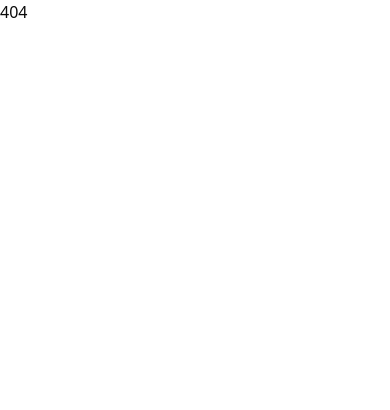
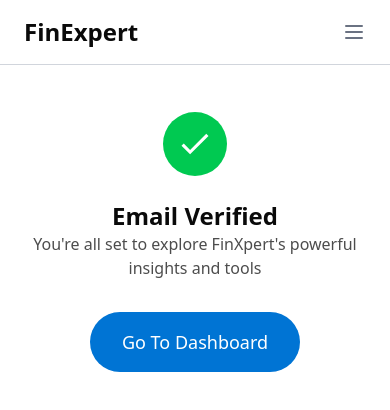
Before and after one commit to Ssaava/fin-expert, a React (Vite) app: page /account-verification in a window 390 px wide. Shown: the top 410 px of the page. Built offline with nearby package versions, Linux system fonts and the light colour scheme.

Commit message:
setup verification page

```diff
--- a/src/App.tsx
+++ b/src/App.tsx
@@ -4,16 +4,16 @@ import AuthLayout from "./layouts/auth-layout";
 import LandingPageLayout from "./layouts/landing-page-layout";
 import ManagePasswordLayout from "./layouts/manage-password-layout";
 import SurveyInsightsLayout from "./layouts/survey-insights-layout";
+import CreateAccount from "./pages/auth/create-account";
+import Login from "./pages/auth/login";
+import DeveloperSurvey from "./pages/developer-survey";
+import FintechUserSurvey from "./pages/fintech-user-survey";
 import Insights from "./pages/insights";
-import Survey from "./pages/survey";
-import FintechUserSurvey from "./pages/fintech-user-survey";
 import RegulatorSurvey from "./pages/regulator-survey";
 import ServiceProviderSurvey from "./pages/service-provider-survey";
-import DeveloperSurvey from "./pages/developer-survey";
 import Settings from "./pages/settings";
+import Survey from "./pages/survey";
 import AccountVerification from "./pages/auth/account-verification";
-import CreateAccount from "./pages/auth/create-account";
-import Login from "./pages/auth/login";
 
 const App = () => {
   return (
@@ -35,8 +35,8 @@ const App = () => {
       <Route path="/auth" element={<AuthLayout />}>
         <Route index element={<Login />} />
         <Route path="create-account" element={<CreateAccount />} />
-        <Route path="account-verification" element={<AccountVerification />} />
       </Route>
+      <Route path="account-verification" element={<AccountVerification />} />
       <Route path="/manage-password" element={<ManagePasswordLayout />}></Route>
       <Route path="*" element={<div>404</div>}></Route>
     </Routes>
--- a/src/pages/auth/account-verification.tsx
+++ b/src/pages/auth/account-verification.tsx
@@ -1,27 +1,133 @@
-import { Input } from "@/components/common/Input";
 import { Button } from "@/components/ui/button";
+import { useEffect, useState } from "react";
+import { IoMdCheckmark } from "react-icons/io";
+import { MdClose } from "react-icons/md";
+import { Link } from "react-router";
 
 const AccountVerification = () => {
-  const handleSubmit = (e: { preventDefault: () => void }) => {
-    e.preventDefault();
+  const [isMenuOpen, setIsMenuOpen] = useState(false);
+  const [isAccountVerified, setIsAccountVerified] = useState(true);
+  useEffect(() => {
+    setIsAccountVerified(true);
+  }, []);
+  const toggleMenu = () => {
+    setIsMenuOpen(!isMenuOpen);
   };
+
   return (
     <>
-      <div className="vertical-spacing max-w-[30rem] w-full my-auto">
-        <h1 className="text-3xl text-white font-bold text-center">
-          Verify Account
-        </h1>
-        <form onSubmit={handleSubmit} className="vertical-spacing">
-          <Input label="PassKey" type="password" />
-          <Input label="Set Password" type="password" />
-          <Input label="Confirm Password" type="password" />
-          <Button
-            type="submit"
-            className="bg-primary-500 text-lg font-bold mx-auto py-6 px-12  w-full"
-          >
-            SIGN UP
-          </Button>
-        </form>
+      <div className="flex flex-col min-h-screen">
+        <div className="fixed top-0 left-0 right-0 px-6 sm:px-10 md:px-20 lg:px-28 py-4 sm:py-6 border-b border-gray-300 bg-white z-50">
+          <div className="flex items-center gap-4 justify-between">
+            <div>
+              <h1 className="font-extrabold text-2xl">FinExpert</h1>
+            </div>
+
+            {/* Hamburger Menu Button */}
+            <button
+              className="md:hidden cursor-pointer text-gray-500 hover:text-gray-700"
+              onClick={toggleMenu}
+            >
+              <svg
+                className="w-6 h-6"
+                fill="none"
+                strokeLinecap="round"
+                strokeLinejoin="round"
+                strokeWidth="2"
+                viewBox="0 0 24 24"
+                stroke="currentColor"
+              >
+                {isMenuOpen ? (
+                  <path d="M6 18L18 6M6 6l12 12" />
+                ) : (
+                  <path d="M4 6h16M4 12h16M4 18h16" />
+                )}
+              </svg>
+            </button>
+
+            {/* Mobile Menu */}
+            <div
+              className={`${
+                isMenuOpen ? "flex" : "hidden"
+              } md:hidden absolute top-full left-0 right-0 flex-col bg-white border-b border-gray-300 p-4`}
+            >
+              <Link to="/" className="py-2">
+                Features
+              </Link>
+              <Link to="/" className="py-2">
+                Testimonials
+              </Link>
+              <Link to="/" className="py-2">
+                Contact Us
+              </Link>
+            </div>
+
+            {/* Desktop Menu */}
+            <div className="hidden md:flex gap-4 md:gap-8 items-center font-medium">
+              <Link to="/">Features</Link>
+              <Link to="/">Testimonials</Link>
+              <Link to="/">Contact Us</Link>
+            </div>
+          </div>
+        </div>
+        <section className="px-4 md:px-10 min-h-screen pt-28 md:pt-48">
+          {isAccountVerified ? (
+            <>
+              <div className="flex justify-center">
+                <div className="max-w-[50rem] w-full mx-auto flex flex-col gap-6">
+                  <div className="flex items-center justify-center rounded-full mx-auto size-16 md:size-24 bg-green-500">
+                    <IoMdCheckmark className="text-white text-4xl md:text-5xl" />
+                  </div>
+
+                  <div className="flex flex-col gap-8 md:gap-12 md:mt-8">
+                    <div>
+                      <p className="text-center text-2xl font-extrabold">
+                        Email Verified
+                      </p>
+                      <h3 className="text-center font-medium text-black/70">
+                        You're all set to explore FinXpert's powerful insights
+                        and tools
+                      </h3>
+                    </div>
+
+                    <Link
+                      to="/survey-insights"
+                      className="text-white font-medium text-lg block bg-primary-500 rounded-full px-8 py-4 text-center w-fit mx-auto"
+                    >
+                      Go To Dashboard
+                    </Link>
+                  </div>
+                </div>
+              </div>
+            </>
+          ) : (
+            <>
+              <div className="flex justify-center">
+                <div className="max-w-[50rem] w-full mx-auto flex flex-col gap-6">
+                  <div className="flex items-center justify-center rounded-full mx-auto size-16 md:size-24 bg-red-500">
+                    <MdClose className="text-white text-4xl md:text-5xl" />
+                  </div>
+
+                  <div className="flex flex-col gap-8 md:gap-12 md:mt-8">
+                    <div>
+                      <p className="text-center text-2xl font-extrabold">
+                        Link invalid
+                      </p>
+                      <h3 className="text-center font-medium text-black/70">
+                        The verification link is invalid. Please request a new
+                        verification link to proceed.
+                      </h3>
+                    </div>
+
+                    <Button className="text-white text-lg bg-primary-500 rounded-full font-medium !py-7 px-8 mx-auto">
+                      Resend verification email
+                    </Button>
+                  </div>
+                </div>
+              </div>
+            </>
+          )}
+        </section>
       </div>
     </>
   );
```
